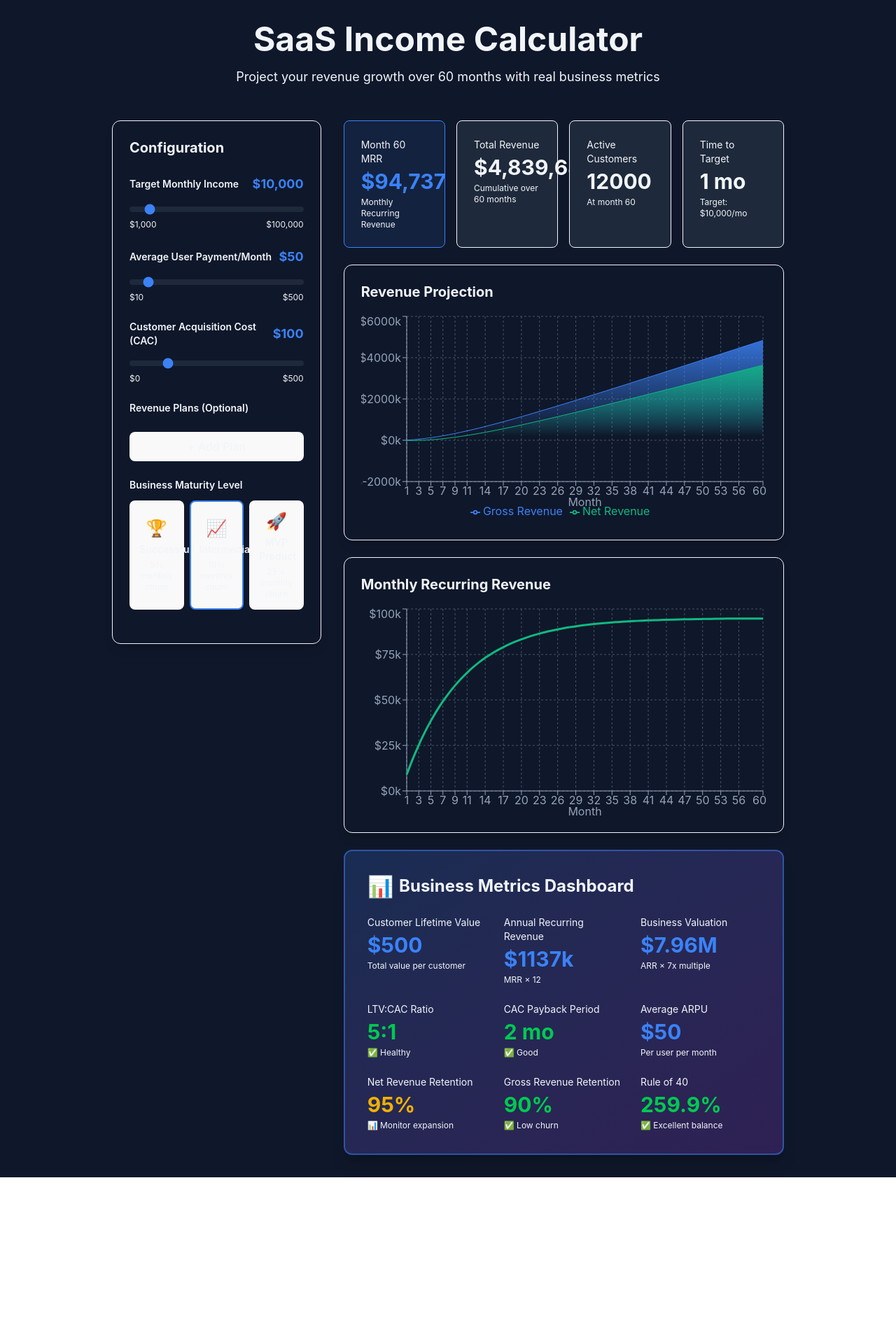
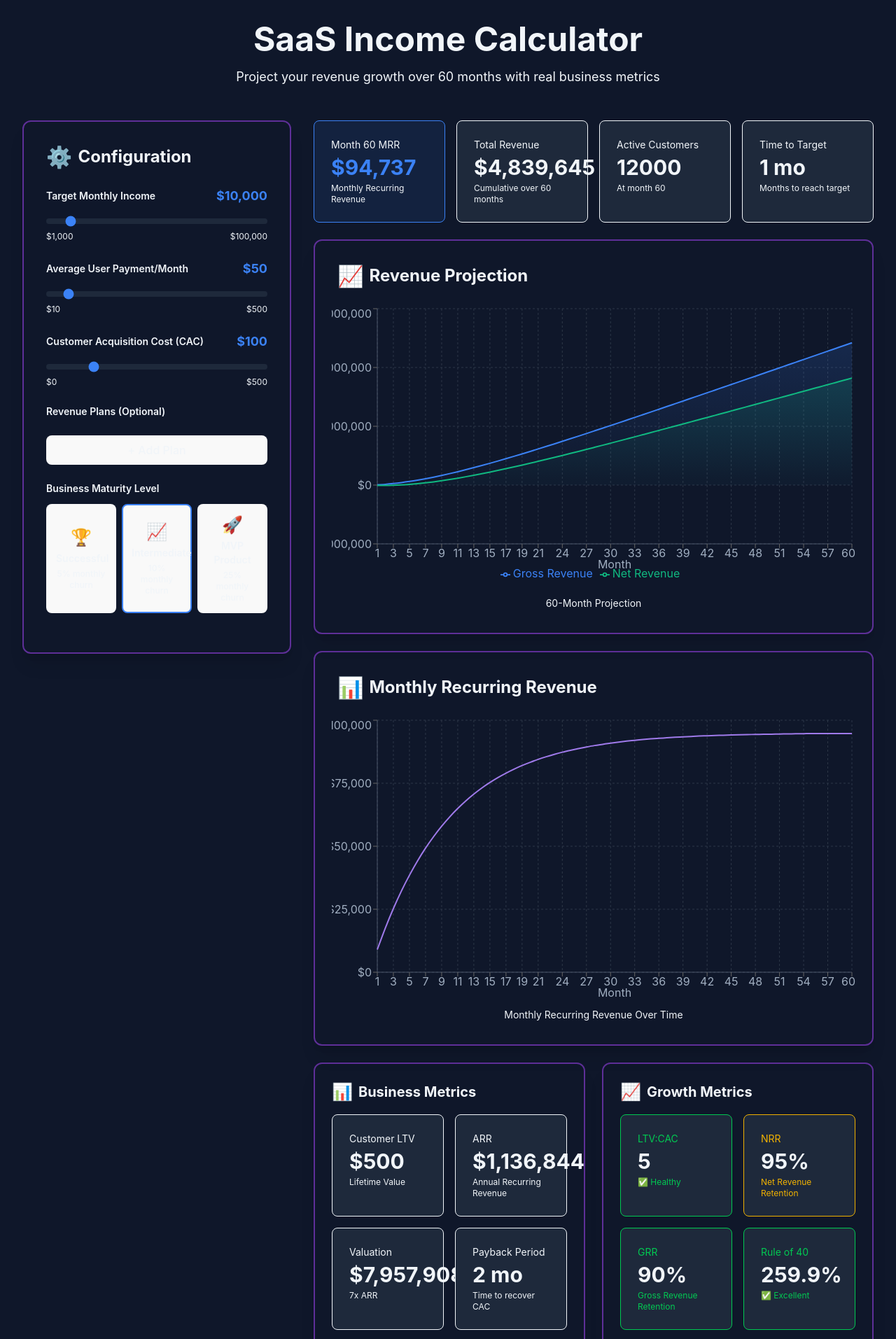
Before and after one commit to tranquilsoftware/saas-revenue-projection-calculator, a React (Vite) app: page / in a window 1280 px wide. Shown: the top 1913 px of the page at 70% size. Before the commit the page ends 1682 px from the top, so only its background shows below. Built offline with nearby package versions, Linux system fonts and the light colour scheme.

Commit message:
v0.1 styling

```diff
--- a/package.json
+++ b/package.json
@@ -6,6 +6,7 @@
   "type": "module",
   "scripts": {
     "dev": "vite",
+    "deploy": "gh-pages -d dist",
     "build": "tsc -b && vite build",
     "lint": "eslint .",
     "preview": "vite preview",
@@ -19,14 +20,15 @@
     "recharts": "^3.2.1"
   },
   "devDependencies": {
+    "@tailwindcss/postcss": "^4.1.14",
     "@types/node": "^24.7.2",
     "@types/react": "^19.2.2",
     "@types/react-dom": "^19.2.2",
     "@vitejs/plugin-react": "^4.7.0",
     "@vitejs/plugin-react-swc": "^3.11.0",
     "autoprefixer": "^10.4.21",
+    "gh-pages": "^6.3.0",
     "postcss": "^8.5.6",
-    "@tailwindcss/postcss": "^4.1.14",
     "tailwindcss": "^4.1.14",
     "typescript": "~5.9.3",
     "vite": "^7.1.7"
--- a/src/App.tsx
+++ b/src/App.tsx
@@ -1,4 +1,4 @@
-import React, { HTMLAttributes, useState, useEffect } from 'react';
+import { useState, useEffect } from 'react';
 import { LineChart, Line, XAxis, YAxis, CartesianGrid, Tooltip, Legend, ResponsiveContainer, Area, AreaChart } from 'recharts';
 
 // Types
@@ -361,6 +361,7 @@ interface MetricCardProps extends React.HTMLAttributes<HTMLDivElement> {
   value: string | number;
   subtitle?: string;
   highlight?: boolean;
+  className?: string;
 }
 
 const MetricCard: React.FC<MetricCardProps> = ({
@@ -369,16 +370,25 @@ const MetricCard: React.FC<MetricCardProps> = ({
   subtitle,
   highlight = false,
   className = '',
-  ...props
 }) => (
-  <div className={`p-6 rounded-lg border ${highlight ? 'bg-primary/10 border-primary' : 'bg-secondary border-border'}`}>
+  <div className={`p-6 rounded-lg border ${highlight ? 'bg-primary/10 border-primary' : 'bg-secondary border-border'} ${className}`}>
     <div className="text-sm text-muted-foreground mb-1">{title}</div>
     <div className={`text-3xl font-bold mb-1 ${highlight ? 'text-primary' : 'text-foreground'}`}>{value}</div>
     {subtitle && <div className="text-xs text-muted-foreground">{subtitle}</div>}
   </div>
 );
 
-const BigPictureCard: React.FC<{ metrics: BusinessMetrics }> = ({ metrics }) => {
+const BigPictureCard: React.FC<{
+  metrics: BusinessMetrics;
+  finalMonth?: MonthData;
+ }> = ({ metrics, finalMonth }) => {
+  if (!finalMonth) {
+    return (
+      <div className="bg-gradient-to-br from-primary/20 to-purple-500/20 border-2 border-primary/50 rounded-xl p-8 shadow-xl">
+        <h3 className="text-2xl font-bold text-foreground mb-6">Loading data...</h3>
+      </div>
+    );
+  }
   return (
     <div className="bg-gradient-to-br from-primary/20 to-purple-500/20 border-2 border-primary/50 rounded-xl p-8 shadow-xl">
       <h3 className="text-2xl font-bold text-foreground mb-6 flex items-center gap-2">
@@ -429,6 +439,18 @@ const BigPictureCard: React.FC<{ metrics: BusinessMetrics }> = ({ metrics }) =>
           <div className="text-sm text-muted-foreground mb-1">Average ARPU</div>
           <div className="text-3xl font-bold text-primary">${metrics.averageArpu}</div>
           <div className="text-xs text-muted-foreground mt-1">Per user per month</div>
+        </div>
+
+        <div>
+          <div className="text-sm text-muted-foreground mb-1">Final Month MRR</div>
+          <div className="text-3xl font-bold text-primary">${finalMonth.mrr.toLocaleString()}</div>
+          <div className="text-xs text-muted-foreground mt-1">Monthly Recurring Revenue</div>
+        </div>
+
+        <div>
+          <div className="text-sm text-muted-foreground mb-1">Active Customers</div>
+          <div className="text-3xl font-bold text-primary">{finalMonth.customers.toLocaleString()}</div>
+          <div className="text-xs text-muted-foreground mt-1">At month 60</div>
         </div>
 
         <div>
@@ -532,7 +554,7 @@ const InsightsCard: React.FC<{
     <div className="bg-card border-2 border-purple-500/50 rounded-xl p-8 shadow-xl">
       <h3 className="text-2xl font-bold text-foreground mb-6 flex items-center gap-2">
         <span className="text-3xl">💡</span>
-        AI-Powered Insights
+        Insights
       </h3>
 
       <div className="space-y-4">
@@ -552,13 +574,40 @@ const InsightsCard: React.FC<{
       </div>
 
       {finalMonth && (
-        <div className="mt-6 p-4 bg-background/50 rounded-lg border border-border">
-          <div className="text-sm font-semibold text-foreground mb-2">📈 Growth Summary:</div>
-          <div className="grid grid-cols-2 gap-2 text-sm text-muted-foreground">
-            <div>• Total customers: {finalMonth.customers.toLocaleString()}</div>
-            <div>• Net profit: ${finalMonth.profit.toLocaleString()}</div>
-            <div>• Expansion revenue: ${finalMonth.expansionRevenue.toLocaleString()}/mo</div>
-            <div>• Operating costs: ${finalMonth.operatingCosts.toLocaleString()}/mo</div>
+        <div className="mt-6 p-6 rounded-lg border-l-4 border-purple-500 bg-purple-500/10">
+          <h4 className="text-lg font-semibold text-foreground mb-4 flex items-center gap-2">
+            <span className="text-xl">📈</span>
+            Growth Summary
+          </h4>
+          <div className="grid grid-cols-1 md:grid-cols-2 gap-3 text-sm">
+            <div className="flex items-start gap-2">
+              <span className="text-muted-foreground">•</span>
+              <div>
+                <div className="text-foreground font-medium">{finalMonth.customers.toLocaleString()}</div>
+                <div className="text-muted-foreground text-xs">Total customers</div>
+              </div>
+            </div>
+            <div className="flex items-start gap-2">
+              <span className="text-muted-foreground">•</span>
+              <div>
+                <div className="text-foreground font-medium">${finalMonth.profit.toLocaleString()}</div>
+                <div className="text-muted-foreground text-xs">Net profit</div>
+              </div>
+            </div>
+            <div className="flex items-start gap-2">
+              <span className="text-muted-foreground">•</span>
+              <div>
+                <div className="text-foreground font-medium">${finalMonth.expansionRevenue.toLocaleString()}<span className="text-muted-foreground text-xs">/mo</span></div>
+                <div className="text-muted-foreground text-xs">Expansion revenue</div>
+              </div>
+            </div>
+            <div className="flex items-start gap-2">
+              <span className="text-muted-foreground">•</span>
+              <div>
+                <div className="text-foreground font-medium">${finalMonth.operatingCosts.toLocaleString()}<span className="text-muted-foreground text-xs">/mo</span></div>
+                <div className="text-muted-foreground text-xs">Operating costs</div>
+              </div>
+            </div>
           </div>
         </div>
       )}
@@ -622,7 +671,7 @@ const SaaSCalculator: React.FC = () => {
 
   return (
     <div className="min-h-screen bg-background p-4 md:p-8">
-      <main className="max-w-5xl mx-auto px-4 sm:px-6 lg:px-8">
+      <main className="max-w-7xl mx-auto">
         {/* Header */}
         <div className="text-center mb-12">
           <h1 className="text-4xl md:text-5xl font-bold text-foreground mb-4">
@@ -636,8 +685,11 @@ const SaaSCalculator: React.FC = () => {
         <div className="grid grid-cols-1 lg:grid-cols-3 gap-8">
           {/* Input Panel */}
           <div className="lg:col-span-1">
-            <div className="bg-card border border-border rounded-xl p-6 shadow-lg sticky top-8">
-              <h2 className="text-xl font-bold text-foreground mb-6">Configuration</h2>
+            <div className="bg-card border-2 border-purple-500/50 rounded-xl p-8 shadow-xl sticky top-8">
+              <h2 className="text-2xl font-bold text-foreground mb-6 flex items-center gap-2">
+                <span className="text-3xl">⚙️</span>
+                Configuration
+              </h2>
 
               <SliderField
                 label="Target Monthly Income"
@@ -704,105 +756,203 @@ const SaaSCalculator: React.FC = () => {
               <MetricCard
                 title="Time to Target"
                 value={monthsToTarget > 0 ? `${monthsToTarget} mo` : 'N/A'}
-                subtitle={`Target: $${state.targetIncome.toLocaleString()}/mo`}
+                subtitle="Months to reach target"
               />
             </div>
 
             {/* Revenue Chart */}
-            <div className="bg-card border border-border rounded-xl p-6 shadow-lg">
-              <h3 className="text-xl font-bold text-foreground mb-4">Revenue Projection</h3>
-              <ResponsiveContainer width="100%" height={300}>
+            <div className="bg-card border-2 border-purple-500/50 rounded-xl p-8 shadow-xl">
+              <h3 className="text-2xl font-bold text-foreground mb-6 flex items-center gap-2">
+                <span className="text-3xl">📈</span>
+                Revenue Projection
+              </h3>
+              <div className="h-[400px] -mx-2">
+                <ResponsiveContainer width="100%" height="100%">
                   <AreaChart data={projections}>
                     <defs>
                       <linearGradient id="colorRevenue" x1="0" y1="0" x2="0" y2="1">
-                      <stop offset="5%" stopColor="rgb(59, 130, 246)" stopOpacity={0.8}/>
-                      <stop offset="95%" stopColor="rgb(59, 130, 246)" stopOpacity={0}/>
+                        <stop offset="5%" stopColor="#3b82f6" stopOpacity={0.8}/>
+                        <stop offset="95%" stopColor="#3b82f6" stopOpacity={0.1}/>
                       </linearGradient>
                       <linearGradient id="colorNetRevenue" x1="0" y1="0" x2="0" y2="1">
-                      <stop offset="5%" stopColor="rgb(16, 185, 129)" stopOpacity={0.8}/>
-                      <stop offset="95%" stopColor="rgb(16, 185, 129)" stopOpacity={0}/>
+                        <stop offset="5%" stopColor="#10b981" stopOpacity={0.8}/>
+                        <stop offset="95%" stopColor="#10b981" stopOpacity={0.1}/>
                       </linearGradient>
                     </defs>
-                  <CartesianGrid strokeDasharray="3 3" stroke="rgb(71, 85, 105)" />
+                    <CartesianGrid strokeDasharray="3 3" stroke="#2d3748" />
                     <XAxis
                       dataKey="month"
-                    stroke="rgb(148, 163, 184)"
-                    label={{ value: 'Month', position: 'insideBottom', offset: -5, fill: 'rgb(148, 163, 184)' }}
+                      tick={{ fill: '#a0aec0' }}
+                      axisLine={{ stroke: '#4a5568' }}
+                      label={{ value: 'Month', position: 'insideBottom', offset: -5, fill: '#a0aec0' }}
                     />
                     <YAxis
-                    stroke="rgb(148, 163, 184)"
-                    tickFormatter={(value) => `$${(value / 1000).toFixed(0)}k`}
+                      tick={{ fill: '#a0aec0' }}
+                      axisLine={{ stroke: '#4a5568' }}
+                      tickFormatter={(value) => `$${value.toLocaleString()}`}
                     />
                     <Tooltip
+                      formatter={(value, name) => {
+                        const label = name === 'revenue' ? 'Gross Revenue' : 'Net Revenue';
+                        return [`$${Number(value).toLocaleString()}`, label];
+                      }}
+                      labelFormatter={(month) => `Month ${month}`}
                       contentStyle={{
-                      backgroundColor: 'rgb(30, 41, 59)',
-                      border: '1px solid rgb(71, 85, 105)',
-                      borderRadius: '8px',
-                      color: 'rgb(241, 245, 249)'
-                    }}
-                    formatter={(value: number, name: string) => {
-                      const label = name === 'revenue' ? 'Gross Revenue' : 'Net Revenue (after CAC)';
-                      return [`$${value.toLocaleString()}`, label];
+                        background: '#1a202c',
+                        border: '1px solid #4a5568',
+                        borderRadius: '0.5rem',
                       }}
                     />
                     <Legend />
                     <Area
                       type="monotone"
                       dataKey="revenue"
-                    stroke="rgb(59, 130, 246)"
-                    fillOpacity={1}
+                      stroke="#3b82f6"
+                      strokeWidth={2}
+                      fillOpacity={0.2}
                       fill="url(#colorRevenue)"
                       name="Gross Revenue"
+                      activeDot={{ r: 6, fill: '#3b82f6' }}
                     />
                     <Area
                       type="monotone"
                       dataKey="netRevenue"
-                    stroke="rgb(16, 185, 129)"
-                    fillOpacity={1}
+                      stroke="#10b981"
+                      strokeWidth={2}
+                      fillOpacity={0.2}
                       fill="url(#colorNetRevenue)"
                       name="Net Revenue"
+                      activeDot={{ r: 6, fill: '#10b981' }}
                     />
                   </AreaChart>
                 </ResponsiveContainer>
               </div>
+              <div className="mt-4 text-sm text-muted-foreground text-center">
+                60-Month Projection
+              </div>
+            </div>
 
             {/* MRR Chart */}
-            <div className="bg-card border border-border rounded-xl p-6 shadow-lg">
-              <h3 className="text-xl font-bold text-foreground mb-4">Monthly Recurring Revenue</h3>
-              <ResponsiveContainer width="100%" height={300}>
+            <div className="bg-card border-2 border-purple-500/50 rounded-xl p-8 shadow-xl">
+              <h3 className="text-2xl font-bold text-foreground mb-6 flex items-center gap-2">
+                <span className="text-3xl">📊</span>
+                Monthly Recurring Revenue
+              </h3>
+              <div className="h-[400px] -mx-2">
+                <ResponsiveContainer width="100%" height="100%">
                   <LineChart data={projections}>
-                  <CartesianGrid strokeDasharray="3 3" stroke="rgb(71, 85, 105)" />
+                    <CartesianGrid strokeDasharray="3 3" stroke="#2d3748" />
                     <XAxis
                       dataKey="month"
-                    stroke="rgb(148, 163, 184)"
-                    label={{ value: 'Month', position: 'insideBottom', offset: -5, fill: 'rgb(148, 163, 184)' }}
+                      tick={{ fill: '#a0aec0' }}
+                      axisLine={{ stroke: '#4a5568' }}
+                      label={{ value: 'Month', position: 'insideBottom', offset: -5, fill: '#a0aec0' }}
                     />
                     <YAxis
-                    stroke="rgb(148, 163, 184)"
-                    tickFormatter={(value) => `$${(value / 1000).toFixed(0)}k`}
+                      tick={{ fill: '#a0aec0' }}
+                      axisLine={{ stroke: '#4a5568' }}
+                      tickFormatter={(value) => `$${value.toLocaleString()}`}
                     />
                     <Tooltip
+                      formatter={(value) => [`$${Number(value).toLocaleString()}`, 'MRR']}
+                      labelFormatter={(month) => `Month ${month}`}
                       contentStyle={{
-                      backgroundColor: 'rgb(30, 41, 59)',
-                      border: '1px solid rgb(71, 85, 105)',
-                      borderRadius: '8px',
-                      color: 'rgb(241, 245, 249)'
+                        background: '#1a202c',
+                        border: '1px solid #4a5568',
+                        borderRadius: '0.5rem',
                       }}
-                    formatter={(value: number) => [`$${value.toLocaleString()}`, 'MRR']}
                     />
                     <Line
                       type="monotone"
                       dataKey="mrr"
-                    stroke="rgb(16, 185, 129)"
-                    strokeWidth={3}
+                      stroke="#9f7aea"
+                      strokeWidth={2}
                       dot={false}
+                      activeDot={{ r: 6, fill: '#9f7aea' }}
+                      name="MRR"
                     />
                   </LineChart>
                 </ResponsiveContainer>
               </div>
+              <div className="mt-4 text-sm text-muted-foreground text-center">
+                Monthly Recurring Revenue Over Time
+              </div>
+            </div>
 
-            {/* Big Picture Card */}
+            {/* Metrics Grid */}
+            <div className="grid grid-cols-1 md:grid-cols-2 gap-6">
+              <div className="bg-card border-2 border-purple-500/50 rounded-xl p-6 shadow-xl">
+                <h3 className="text-xl font-bold text-foreground mb-4 flex items-center gap-2">
+                  <span className="text-2xl">📊</span>
+                  Business Metrics
+                </h3>
+                <div className="grid grid-cols-2 gap-4">
+                  <MetricCard
+                    title="Customer LTV"
+                    value={`$${metrics.clv.toLocaleString()}`}
+                    subtitle="Lifetime Value"
+                  />
+                  <MetricCard
+                    title="ARR"
+                    value={`$${metrics.arr.toLocaleString()}`}
+                    subtitle="Annual Recurring Revenue"
+                  />
+                  <MetricCard
+                    title="Valuation"
+                    value={`$${metrics.valuation.toLocaleString()}`}
+                    subtitle="7x ARR"
+                  />
+                  <MetricCard
+                    title="Payback Period"
+                    value={`${metrics.paybackPeriod} mo`}
+                    subtitle="Time to recover CAC"
+                  />
+                </div>
+              </div>
+
+              <div className="bg-card border-2 border-purple-500/50 rounded-xl p-6 shadow-xl">
+                <h3 className="text-xl font-bold text-foreground mb-4 flex items-center gap-2">
+                  <span className="text-2xl">📈</span>
+                  Growth Metrics
+                </h3>
+                <div className="grid grid-cols-2 gap-4">
+                  <MetricCard
+                    title="LTV:CAC"
+                    value={metrics.ltvCacRatio}
+                    subtitle={metrics.ltvCacRatio >= 3 ? '✅ Healthy' : '⚠️ Needs Attention'}
+                    className={metrics.ltvCacRatio >= 3 ? 'text-green-500' : 'text-yellow-500'}
+                  />
+                  <MetricCard
+                    title="NRR"
+                    value={`${metrics.nrr}%`}
+                    subtitle="Net Revenue Retention"
+                    className={metrics.nrr >= 100 ? 'text-green-500' : 'text-yellow-500'}
+                  />
+                  <MetricCard
+                    title="GRR"
+                    value={`${metrics.grr}%`}
+                    subtitle="Gross Revenue Retention"
+                    className={metrics.grr >= 90 ? 'text-green-500' : 'text-yellow-500'}
+                  />
+                  <MetricCard
+                    title="Rule of 40"
+                    value={`${metrics.ruleOf40}%`}
+                    subtitle={metrics.ruleOf40 >= 40 ? '✅ Excellent' : '📊 Monitor'}
+                    className={metrics.ruleOf40 >= 40 ? 'text-green-500' : 'text-yellow-500'}
+                  />
+                </div>
+              </div>
+            </div>
+
+            {/* Big Picture - Full Width */}
+            <div className="mb-6">
               <BigPictureCard metrics={metrics} finalMonth={finalMonth} />
+            </div>
+
+            {/* Insights - Full Width */}
+            <div className="mb-6">
+              <InsightsCard metrics={metrics} finalMonth={finalMonth} projections={projections} />
+            </div>
           </div>
         </div>
       </main>
```
Also changed, not shown: 1 other file (tests, documents, lock files or other folders). Lines whose indentation alone changed are shown as unchanged.
